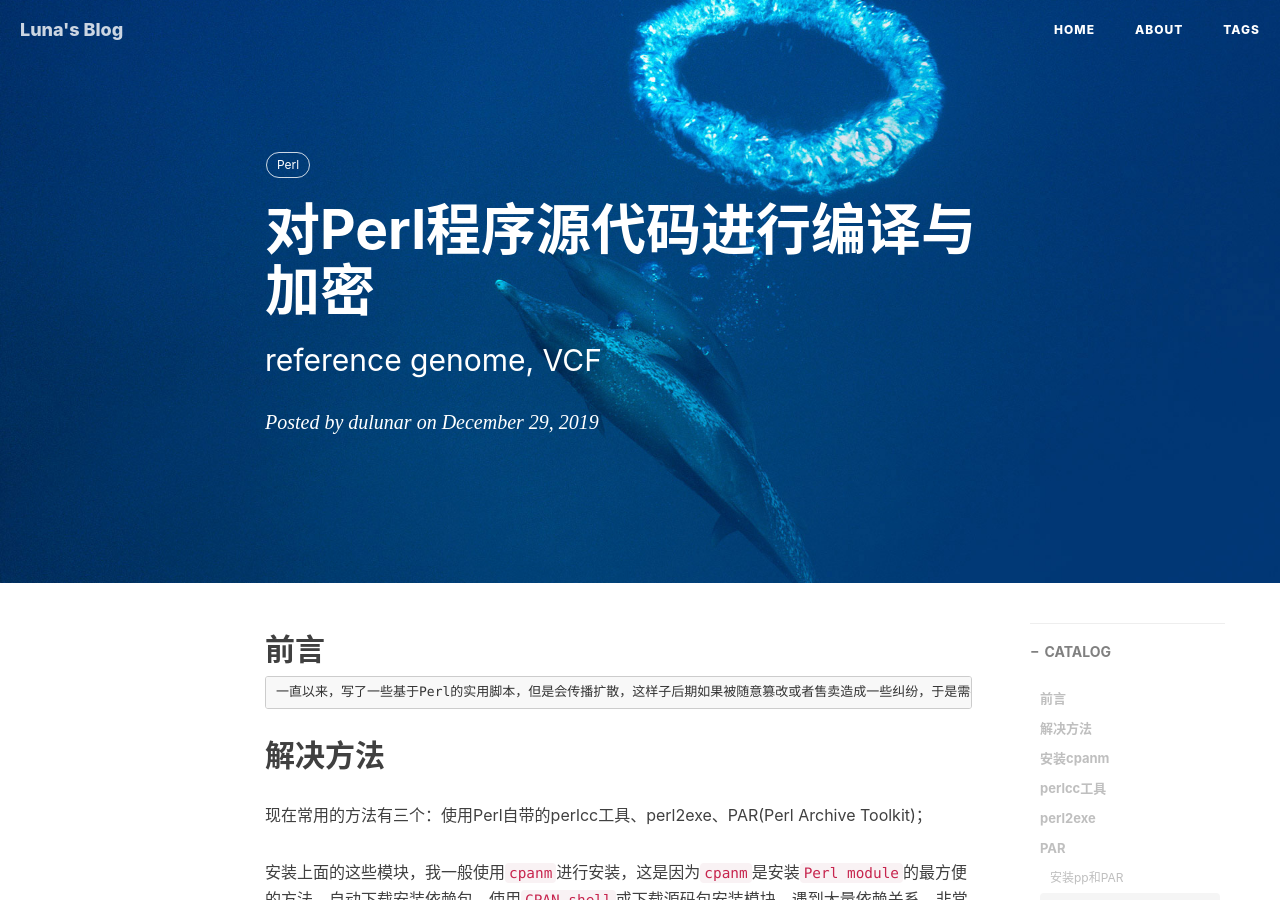
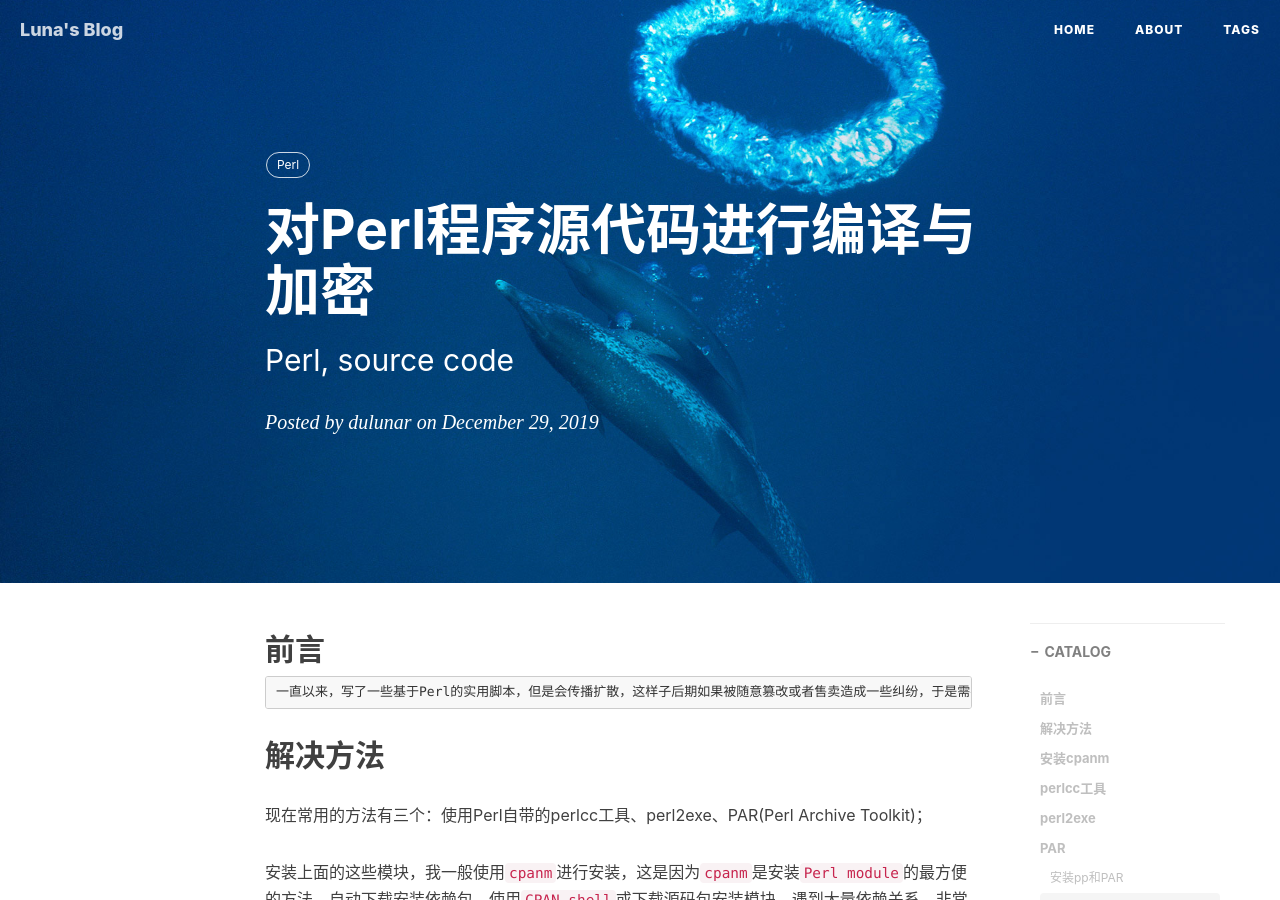
Before and after one commit to gygys/gygys.github.io, a Jekyll site: the page built from _posts/2019-12-29-对Perl程序源代码进行编译与加密.md, in a window 1280 px wide and 900 px high. Built offline with Jekyll 4.4.1, drawn with Linux system fonts in a browser that asks for light colours; nearby versions of some CDN libraries; comment, search, counter and statistics services are not loaded.

Commit message:
Update 2019-12-29-对Perl程序源代码进行编译与加密.md

```diff
--- a/_posts/2019-12-29-对Perl程序源代码进行编译与加密.md
+++ b/_posts/2019-12-29-对Perl程序源代码进行编译与加密.md
@@ -1,7 +1,7 @@
 ---
 layout:     post
 title:      对Perl程序源代码进行编译与加密
-subtitle:    reference genome, VCF
+subtitle:   Perl, source code
 date:       2019-12-29
 author:     dulunar
 header-img: img/post-bg-bubble.jpg
```
